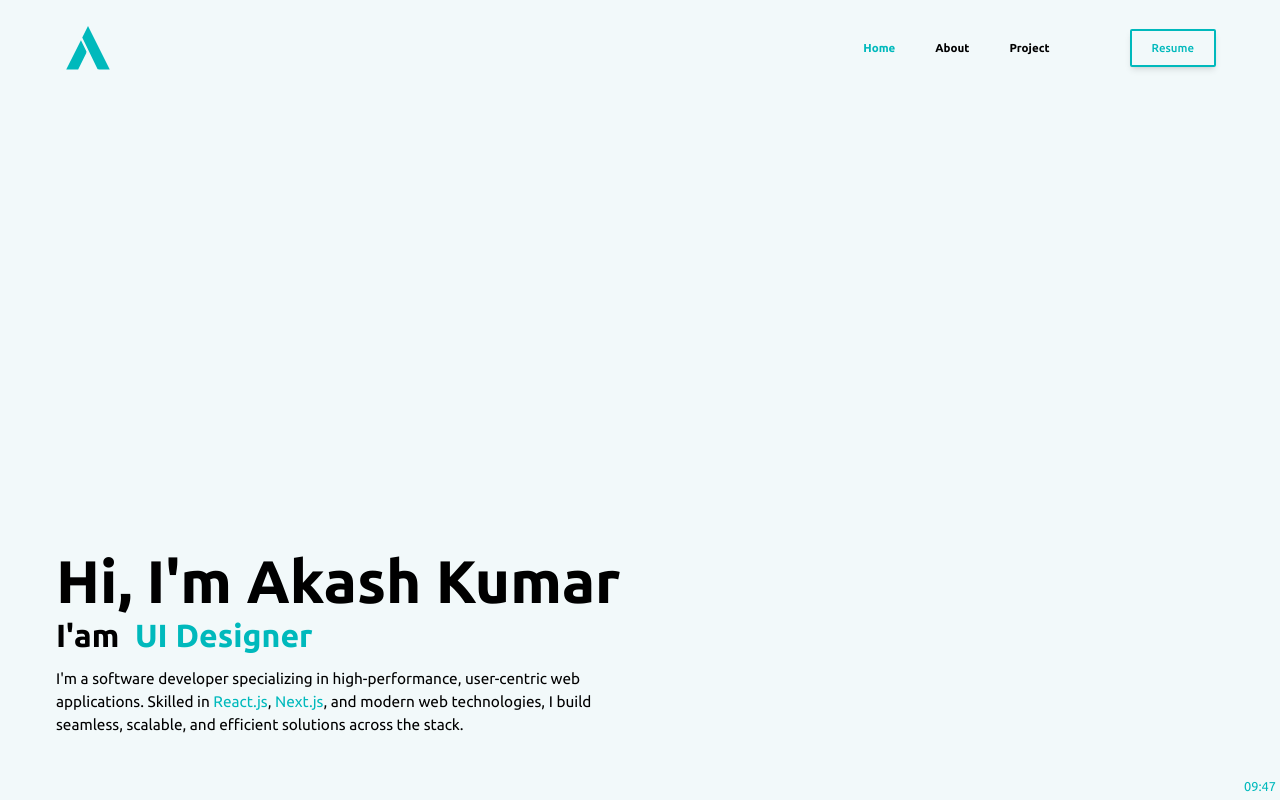
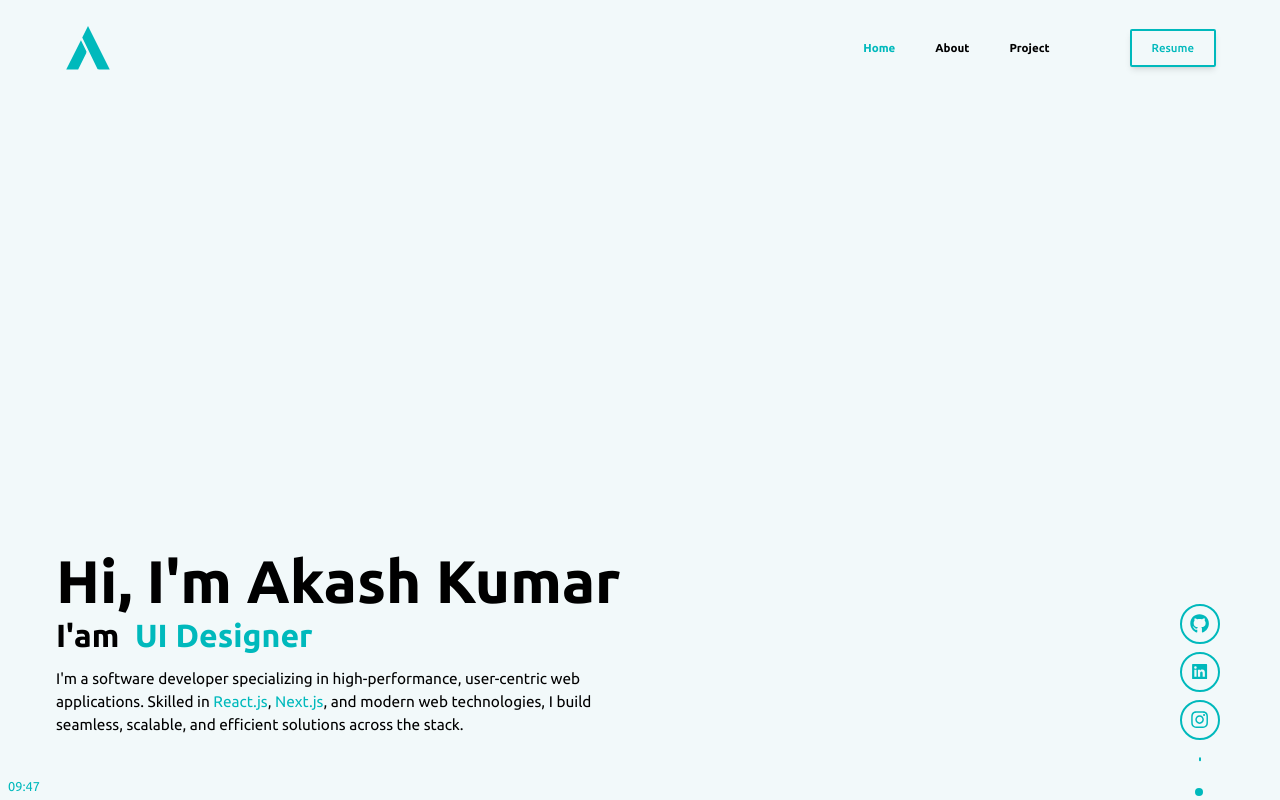
Before and after one commit to Akashkumar9508/akash-portfolio, a Next.js app: page / in a window 1280 px wide. Shown: the top 800 px of the page. Built offline with nearby package versions, Linux system fonts and the light colour scheme; a web font is replaced by a local one.

Commit message:
animation add and refined animtion

```diff
--- a/src/app/globals.css
+++ b/src/app/globals.css
@@ -10,7 +10,7 @@
 
 
 ::-webkit-scrollbar {
-  width: 2px;
+  width: 0px;
 }
 
 ::-webkit-scrollbar-track {
@@ -56,12 +56,10 @@ body {
 
 }
 
-
 .socialLink:hover{
-  background:white;
   .innerIcons{
-    scale: 1.1;
-    transition: all 0.3s ease-in-out;
+    scale: 1.2;
+    transition: all .9s ease-in-out;
 
   }
 }
--- a/src/app/layout.tsx
+++ b/src/app/layout.tsx
@@ -8,6 +8,7 @@ import useLenis from '@/hooks/useLenis';
 import favicon from "@/assets/favicon.ico"
 import CurrentTime from "@/components/ui/CurrentTime";
 import { Providers } from "@/components/utility/ThemeProvider"
+import SocialMediaLinks from "@/components/utility/SocialMediaLinks";
 
 const metadata: Metadata = {
   title: "Akash Kumar",
@@ -31,6 +32,9 @@ export default function RootLayout({
         <CurrentTime />
           <Navbar />
           <NavbarMobile />
+          <div className="hidden md:block  fixed bottom-1 right-12  h-48 w-16  z-[999]">
+            <SocialMediaLinks/>
+          </div>
           <CursorTrailCanvas className="pointer-events-none fixed inset-0 -z-10 h-full w-full hidden md:block " />
           {children}
         </Providers>
--- a/src/app/page.tsx
+++ b/src/app/page.tsx
@@ -37,18 +37,18 @@ export default function Home() {
   }, []);
 
   return (
-    <motion.div animate={{
-      transform: `translateY(${progress * 20}vh)`,
-    }}
-      transition={{ type: "spring", stiffness: 100 }}
-      ref={ref}
+    <div
       className="relative w-full min-h-60 md:min-h-[85vh]  px-7 sm:px-14">
       <div className="socialMedia h-[17vw] w-[4vw] fixed right-12 bottom-7 hidden sm:block ">
 
       </div>
 
       <AnimatePresence>
-        <div className="w-full sm:w-2/4 h-[40vh] sm:h-[80vh] flex flex-col sm:justify-end gap-2 pt-10 sm:pt-0 text-black dark:text-white ">
+        <motion.div animate={{
+          transform: `translateY(${progress * 10}vh)`,
+        }}
+        transition={{ type: "spring", stiffness: 30 }}
+        ref={ref} className="w-full sm:w-2/4 h-[40vh] sm:h-[80vh] flex flex-col sm:justify-end gap-2 pt-10 sm:pt-0 text-black dark:text-white ">
           <FadeUp key="title" duration={0.6} ><pre className="font-bold"><h1 className="text-[8vw] sm:text-[3vw] sm:text-3xl md:text-6xl">Hi, I&apos;m Akash Kumar</h1>
             <span className="text-[6vw] sm:text-[2.5vw]" >I'am </span><span className=" text-[6vw] sm:text-[2.5vw] inline " ><FlipWordsDemo /></span></pre>
           </FadeUp>
@@ -56,7 +56,7 @@ export default function Home() {
             <p className="text-[4vw] sm:text-[1.2vw]">I&apos;m a software developer specializing in high-performance, user-centric web applications. Skilled in <span className="text-[--mainText] dark:text-[--mainText] ">React.js</span>, <span className="text-[--mainText] dark:text-[--mainText]">Next.js</span>, and modern web technologies, I build seamless, scalable, and efficient solutions across the stack.</p>
           </FadeUp>
 
-        </div>
+        </motion.div>
 
 
 
@@ -75,11 +75,11 @@ export default function Home() {
             <Github />
           </div>
         </FadeUp>
+      </AnimatePresence>
 
 
 
 
-      </AnimatePresence>
-    </motion.div>
+    </div>
   );
 }
--- a/src/app/resume/page.tsx
+++ b/src/app/resume/page.tsx
@@ -11,7 +11,7 @@ const page = () => {
     <motion.div className="div">
         <div className='relative'>
           <Resume />
-          <div className='fixed bottom-24 sm:bottom-5  right-6 sm:right-12'>
+          <div className='fixed top-24 sm:bottom-5  right-6 sm:right-12'>
             <Link href={'/resume.pdf'} target='_blank' >
               <button className="inline-flex h-12 animate-shimmer items-center justify-center rounded-md border-2 border-[--mainText] dark:border-[--mainText] bg-bg[linear-gradient(110deg,#000103,45%,#1e2631,55%,#000103)] bg-[length:200%_100%] px-6 font-medium text-[--mainText] dark:text-[--mainText] transition-colors focus:outline-none focus:ring-2 focus:ring-slate-400 focus:ring-offset-2 focus:ring-offset-slate-50">
                 downlaod cv
--- a/src/components/ui/CurrentTime.tsx
+++ b/src/components/ui/CurrentTime.tsx
@@ -12,7 +12,7 @@ const CurrentTime: React.FC = () => {
     return () => clearInterval(interval);
   }, []);
 
-  return <h1 className="fixed bottom-1 right-1 text-[0.8rem] text-[--mainText] dark:text[--mainText] hover:scale-125 transition-easy-in duration-300" >{time}</h1>;
+  return <h1 className="fixed bottom-1 left-2 text-[0.8rem] text-[--mainText] dark:text[--mainText] hover:scale-125 transition-easy-in duration-300" >{time}</h1>;
 };
 
 export default CurrentTime;
--- a/src/components/ui/wobble-card.tsx
+++ b/src/components/ui/wobble-card.tsx
@@ -37,7 +37,7 @@ export const WobbleCard = ({
         transition: "transform 0.1s ease-out",
       }}
       className={cn(
-        "mx-auto w-full sm:w-1/2 h-full  relative rounded-2xl overflow-hidden",
+        "mx-auto w-full md:w-1/2 h-full  relative rounded-2xl overflow-hidden",
         containerClassName
       )}
     >
--- a/src/components/utility/Github.tsx
+++ b/src/components/utility/Github.tsx
@@ -18,7 +18,7 @@ const Github: React.FC = () => {
       </h1>
       <GitHubCalendar
         username="Akashkumar9508"
-        blockSize={15}
+        blockSize={14}
         blockMargin={5}
         theme={theme}
         fontSize={16}
--- a/src/components/utility/SocialMediaLinks.tsx
+++ b/src/components/utility/SocialMediaLinks.tsx
@@ -12,17 +12,17 @@ const SocialMediaLinks = () => {
   return (
     <div className='h-full w-full flex flex-col items-center justify-end gap-2 m-auto'>
       {/* github link  */}
-      <Link href="https://github.com/Akashkumar9508" target='_blank' ><div className="socialLink  h-12 w-12 border-2 border-[--mainText] dark:border-[--mainText]  rounded-full grid items-center "><FaGithub className='innerIcons text-4xl m-auto text-[--mainText] dark:text-[--mainText]' /></div></Link>
+      <Link href="https://github.com/Akashkumar9508" target='_blank' ><div className="socialLink  h-12 w-12 sm:h-10 sm:w-10 border-2 border-[--mainText] dark:border-[--mainText]  rounded-full grid items-center "><FaGithub className='innerIcons text-[8vw] sm:text-[1.5vw] m-auto text-[--mainText] dark:text-[--mainText]' /></div></Link>
       {/* linkedin link  */}
-      <Link href="https://www.linkedin.com/in/akashkkumar9508/" target='_blank'><div className="socialLink linkedin  h-12 w-12 border-2 border-[--mainText] dark:border-[--mainText] rounded-full grid items-center "><AiFillLinkedin className='innerIcons text-4xl m-auto text-[--mainText] dark:text-[--mainText]' /></div></Link>
+      <Link href="https://www.linkedin.com/in/akashkkumar9508/" target='_blank'><div className="socialLink linkedin  h-12 w-12 sm:h-10 sm:w-10 border-2 border-[--mainText] dark:border-[--mainText] rounded-full grid items-center "><AiFillLinkedin className='innerIcons text-[8vw] sm:text-[1.5vw] m-auto text-[--mainText] dark:text-[--mainText]' /></div></Link>
       {/* instagram link  */}
-      <Link href="https://www.instagram.com/akash_yadav_mist/" target='_blank' ><div className="socialLink linkedin  h-12 w-12 border-2 border-[--mainText] dark:border-[--mainText]  rounded-full grid items-center "><FaInstagram className=' innerIcons  text-4xl m-auto text-[--mainText] dark:text-[--mainText]'  /></div></Link>
+      <Link href="https://www.instagram.com/akash_yadav_mist/" target='_blank' ><div className="socialLink linkedin  h-12 w-12 sm:h-10 sm:w-10 border-2 border-[--mainText] dark:border-[--mainText]  rounded-full grid items-center "><FaInstagram className=' innerIcons text-[8vw] sm:text-[1.5vw] m-auto text-[--mainText] dark:text-[--mainText]'  /></div></Link>
 
       <motion.div className='h-24 w-[2%] bg-[--background] dark:bg-[--background] -mt-2 relative flex flex-col gap-5' >
-        <motion.div initial={{ y: 80 }} animate={{ y: 0 }} transition={{ repeat: Infinity, duration: 0.8 }} className=' h-3  w-full  top-0 -left-1 rounded-sm bg-[#59e1e4]'></motion.div>
+        <motion.div initial={{ y: 80 }} animate={{ y: 0 }} transition={{ repeat: Infinity, duration: 0.8 }} className=' h-1  w-full  top-0 -left-1 rounded-sm bg-[--mainText] dark:bg-[--mainText] '></motion.div>
         {/* <motion.div initial={{y:80}} animate={{y:10}} transition={{ repeat: Infinity, duration: 1 ,delay:0.2 }} className=' h-3  w-full  top-0 -left-1 rounded-sm bg-[#59e1e4]'></motion.div> */}
         {/* <motion.div initial={{y:80}} animate={{y:0}} transition={{ repeat: Infinity, duration: 1 }} className=' h-3  w-full  top-0 -left-1 rounded-sm bg-[#59e1e4]'></motion.div> */}
-        <div className="smallCircle absolute h-2 w-2  bottom-0 -left-1 rounded-full bg-[#59e1e4]"></div>
+        <div className="smallCircle absolute h-2 w-2  bottom-0 -left-1 rounded-full bg-[--mainText] dark:bg-[--mainText] "></div>
       </motion.div>
 
     </div>
```
Also changed, not shown: src/components/utility/containerscrollanimation.tsx (+4 -4 lines).
